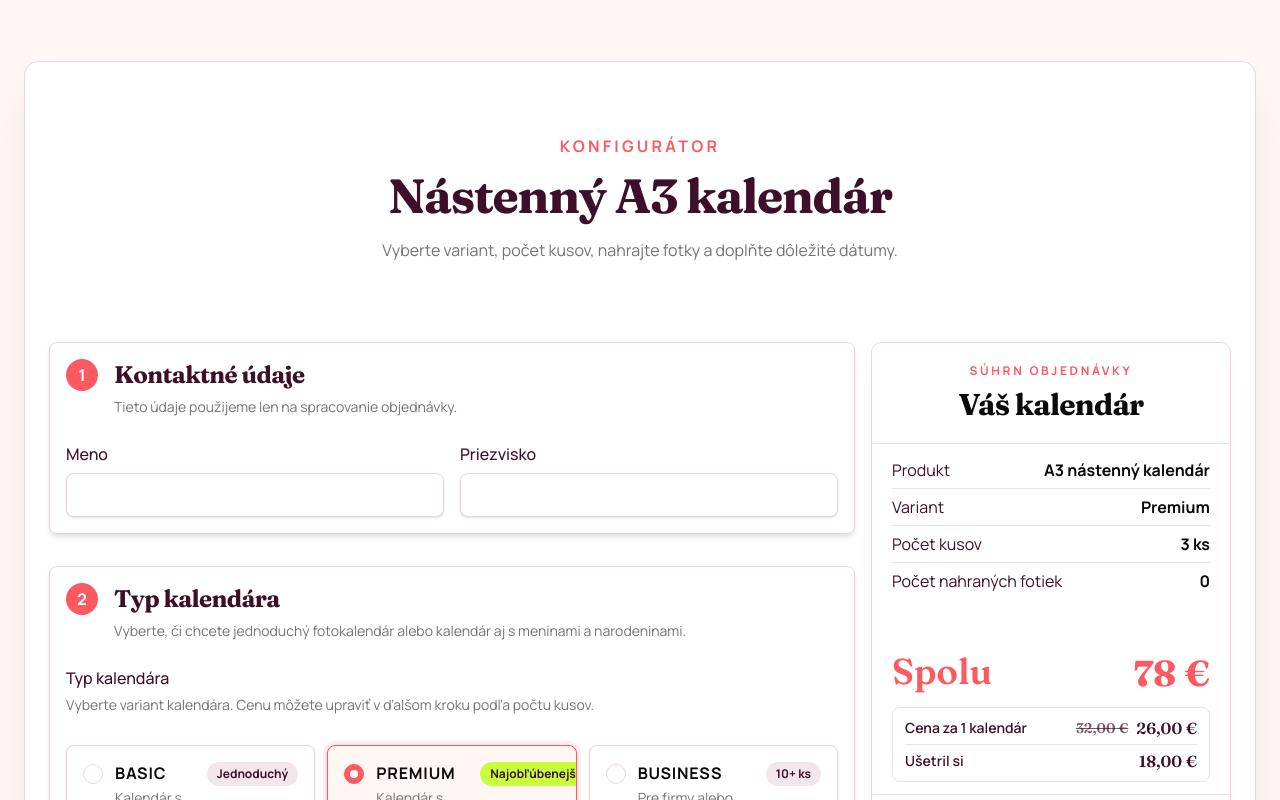
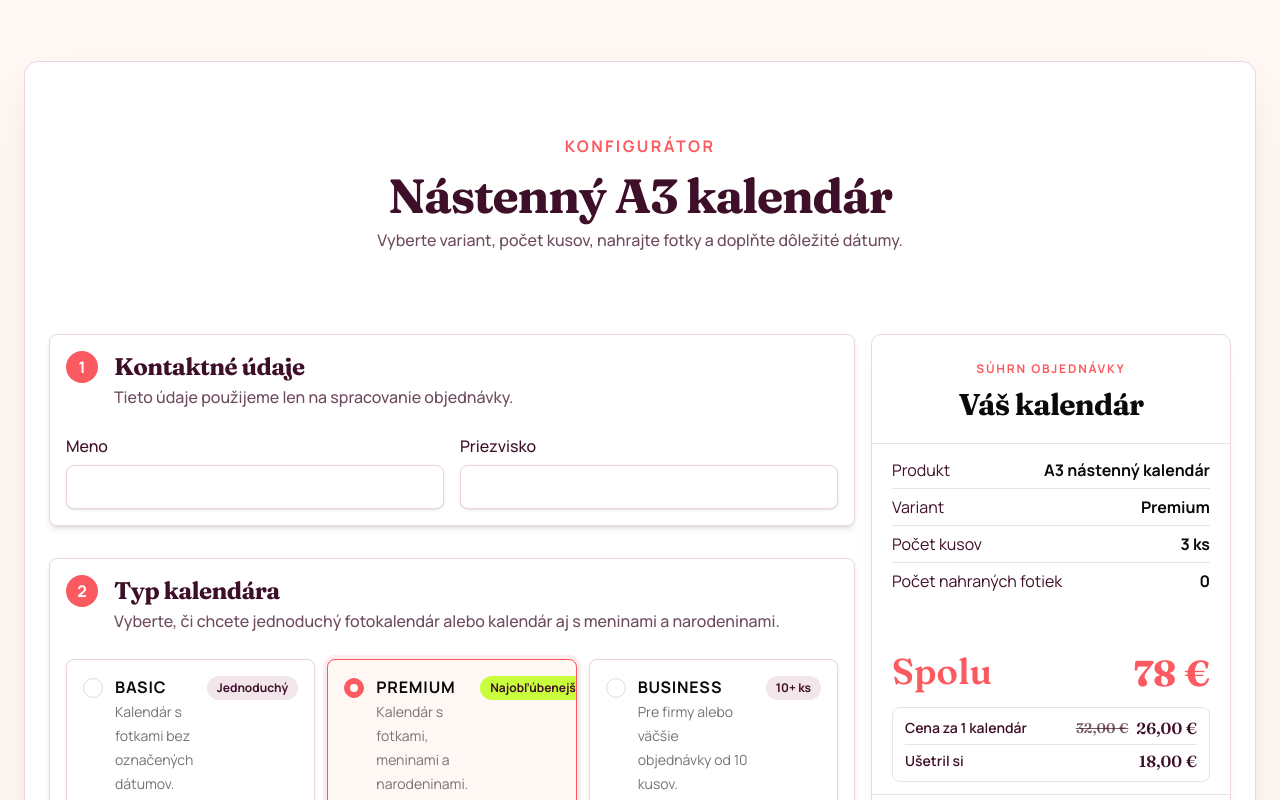
Before and after one commit to PatricioPalko/annum-calendar, a Next.js app: page /objednavka in a window 1280 px wide. Shown: the part 380-1180 px from the top of the page. Built offline with nearby package versions, Linux system fonts and the light colour scheme.

Commit message:
Updated Text typography + small fixes

```diff
--- a/app/layout.tsx
+++ b/app/layout.tsx
@@ -1,10 +1,8 @@
 import type { Metadata } from "next";
-import { Fraunces, Geist, Manrope } from "next/font/google";
+import { Fraunces, Manrope } from "next/font/google";
 
 import { cn } from "@/lib/utils";
 import "./globals.css";
-
-const geist = Geist({ subsets: ["latin"], variable: "--font-sans" });
 
 const fraunces = Fraunces({
   subsets: ["latin"],
@@ -37,7 +35,6 @@ export default function RootLayout({
         fraunces.variable,
         manrope.variable,
         "font-sans",
-        geist.variable,
       )}
     >
       <body className="min-h-full flex flex-col">{children}</body>
--- a/components/sections/order-form-components/form-price-summary/index.tsx
+++ b/components/sections/order-form-components/form-price-summary/index.tsx
@@ -5,7 +5,7 @@ import {
   type QuantityOption,
 } from "@/app/types/types";
 import { Button } from "@/components/ui/button";
-import { Heading } from "@/components/ui/typography";
+import { Heading, Text } from "@/components/ui/typography";
 
 type PriceSummaryProps = {
   type: CalendarTypes;
@@ -84,9 +84,9 @@ export function PriceSummary({
   return (
     <aside className="overflow-hidden rounded-lg border border-soft bg-white shadow-xl shadow-primary/5">
       <div className="border-b border-border px-5 py-5 text-center">
-        <p className="text-xs font-bold uppercase tracking-[0.22em] text-secondary">
+        <Text variant="caption" as="span" className="text-xs">
           Súhrn objednávky
-        </p>
+        </Text>
 
         <Heading
           as="h3"
--- a/components/sections/order-form-components/form-quantity/index.tsx
+++ b/components/sections/order-form-components/form-quantity/index.tsx
@@ -6,7 +6,7 @@ import {
   type FixedPriceQuantity,
   quantityItems,
 } from "@/app/types/types";
-import { Field, FieldError, FieldLabel } from "@/components/ui/field";
+import { Field, FieldError } from "@/components/ui/field";
 import { RadioGroup, RadioGroupItem } from "@/components/ui/radio-group";
 import type { OrderFormValues } from "@/lib/schema";
 import { cn } from "@/lib/utils";
@@ -44,13 +44,13 @@ export function FormQuantity({
       control={control}
       render={({ field, fieldState }) => (
         <Field data-invalid={fieldState.invalid}>
-          <div className="space-y-1">
-            <FieldLabel>{label}</FieldLabel>
+          {/* <div className="space-y-1"> */}
+          {/* <FieldLabel>{label}</FieldLabel>
             <p className="text-sm leading-6 text-muted-foreground">
               Vyberte počet rovnakých kusov. Pri väčšom množstve sa cena za kus
               automaticky zníži.
-            </p>
-          </div>
+            </p> */}
+          {/* </div> */}
 
           <RadioGroup
             value={String(field.value)}
@@ -137,7 +137,7 @@ export function FormQuantity({
                       <div className="space-y-3">
                         {pricePerPiece !== undefined && (
                           <div>
-                            <p className="text-xs font-semibold text-muted-foreground">
+                            <p className="text-xs font-medium text-muted-foreground">
                               Cena za 1 kalendár
                             </p>
 
--- a/components/sections/order-form-components/form-radiogroup/index.tsx
+++ b/components/sections/order-form-components/form-radiogroup/index.tsx
@@ -9,7 +9,6 @@ import {
   FieldContent,
   FieldDescription,
   FieldError,
-  FieldLabel,
   FieldSet,
   FieldTitle,
 } from "@/components/ui/field";
@@ -42,15 +41,6 @@ export function FormRadioGroup({
       control={control}
       render={({ field, fieldState }) => (
         <FieldSet data-invalid={fieldState.invalid} className="space-y-4">
-          <div className="space-y-1">
-            <FieldLabel>{label}</FieldLabel>
-
-            <p className="text-sm leading-6 text-muted-foreground">
-              Vyberte variant kalendára. Cenu môžete upraviť v ďalšom kroku
-              podľa počtu kusov.
-            </p>
-          </div>
-
           <RadioGroup
             name={field.name}
             value={field.value}
--- a/components/sections/order-form/index.tsx
+++ b/components/sections/order-form/index.tsx
@@ -7,7 +7,7 @@ import {
   FieldError,
   FieldGroup,
 } from "@/components/ui/field";
-import { Heading } from "@/components/ui/typography";
+import { Heading, Text } from "@/components/ui/typography";
 import { getFinalQuantity } from "@/helpers/form";
 import { OrderFormValues, orderSchema } from "@/lib/schema";
 import { zodResolver } from "@hookform/resolvers/zod";
@@ -72,18 +72,18 @@ export default function OrderForm() {
   return (
     <div className="mx-auto mt-8 max-w-7xl rounded-xl border border-[#EAD6DE] bg-white px-4 py-10 text-primary shadow-2xl shadow-[#3E0F28]/10 md:px-6">
       <div className="my-8 text-center">
-        <span className="text-md font-extrabold uppercase tracking-[0.2em] text-secondary">
+        <Text variant="caption" as="span">
           Konfigurátor
-        </span>
+        </Text>
 
         <Heading as="h2" className="mt-2">
           Nástenný A3 kalendár
         </Heading>
 
-        <p className="mx-auto mt-3 max-w-2xl text-md leading-6 text-muted-foreground">
+        <Text>
           Vyberte variant, počet kusov, nahrajte fotky a doplňte dôležité
           dátumy.
-        </p>
+        </Text>
       </div>
 
       <form
--- a/components/sections/order-section/index.tsx
+++ b/components/sections/order-section/index.tsx
@@ -1,4 +1,4 @@
-import { Heading } from "@/components/ui/typography";
+import { Heading, Text } from "@/components/ui/typography";
 
 type OrderSectionProps = {
   step: string;
@@ -28,11 +28,7 @@ export default function OrderSection({
             {title}
           </Heading>
 
-          {description && (
-            <p className="mt-1 max-w-2xl text-sm leading-6 text-muted-foreground">
-              {description}
-            </p>
-          )}
+          {description && <Text>{description}</Text>}
         </div>
       </div>
 
--- a/components/ui/typography.tsx
+++ b/components/ui/typography.tsx
@@ -26,23 +26,61 @@ export function Heading({
   );
 }
 
-type TextProps = React.HTMLAttributes<HTMLParagraphElement> & {
-  variant?: "body" | "lead" | "small" | "muted";
+type TextVariant = "body" | "lead" | "small" | "muted" | "caption";
+
+type TextProps = React.ComponentProps<"p"> & {
+  variant?: TextVariant;
+  as?: "p" | "span";
 };
 
-export function Text({ variant = "body", className, ...props }: TextProps) {
-  return (
-    <p
-      className={cn(
-        {
-          body: "text-base leading-7 text-primary",
-          lead: "text-lg leading-8 text-muted",
-          small: "text-sm leading-6 text-muted",
-          muted: "text-sm leading-6 text-muted/80",
-        }[variant],
-        className,
-      )}
-      {...props}
-    />
-  );
+const textVariants: Record<TextVariant, string> = {
+  body: [
+    "text-base",
+    "font-medium",
+    "leading-7",
+    "tracking-normal",
+    "text-[#3E0F28]/75",
+  ].join(" "),
+
+  lead: [
+    "text-lg",
+    "font-medium",
+    "leading-8",
+    "tracking-normal",
+    "text-[#3E0F28]/75",
+  ].join(" "),
+
+  small: [
+    "text-sm",
+    "font-medium",
+    "leading-6",
+    "tracking-normal",
+    "text-[#3E0F28]/50",
+  ].join(" "),
+
+  muted: [
+    "text-md",
+    "font-medium",
+    "leading-6",
+    "tracking-normal",
+    "text-[#3E0F28]/55",
+  ].join(" "),
+
+  caption: [
+    "text-md",
+    "font-extrabold",
+    "leading-5",
+    "tracking-[0.15em]",
+    "uppercase",
+    "text-secondary",
+  ].join(" "),
+};
+
+export function Text({
+  variant = "body",
+  className,
+  as: Comp = "p",
+  ...props
+}: TextProps) {
+  return <Comp className={cn(textVariants[variant], className)} {...props} />;
 }
```
